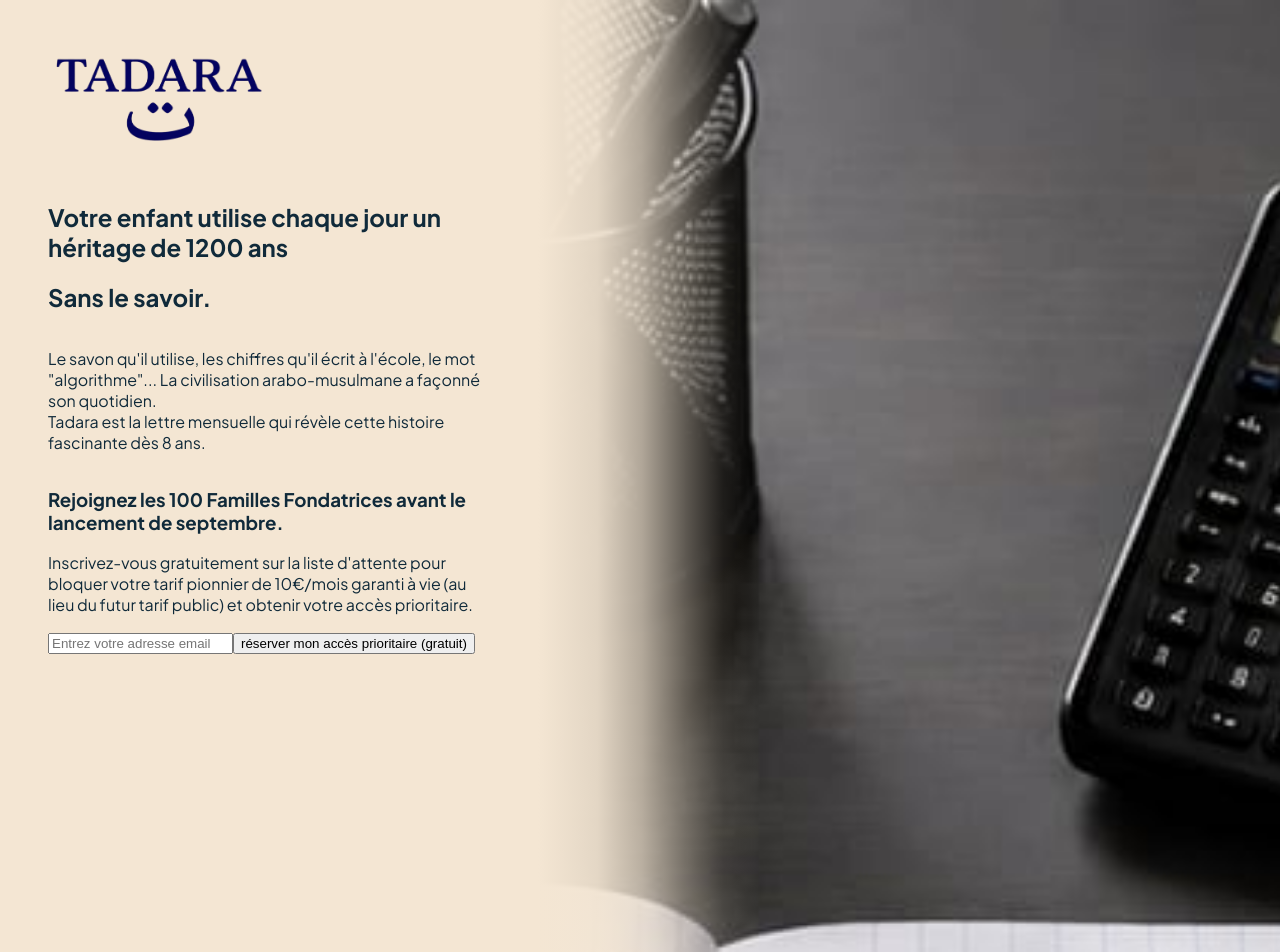
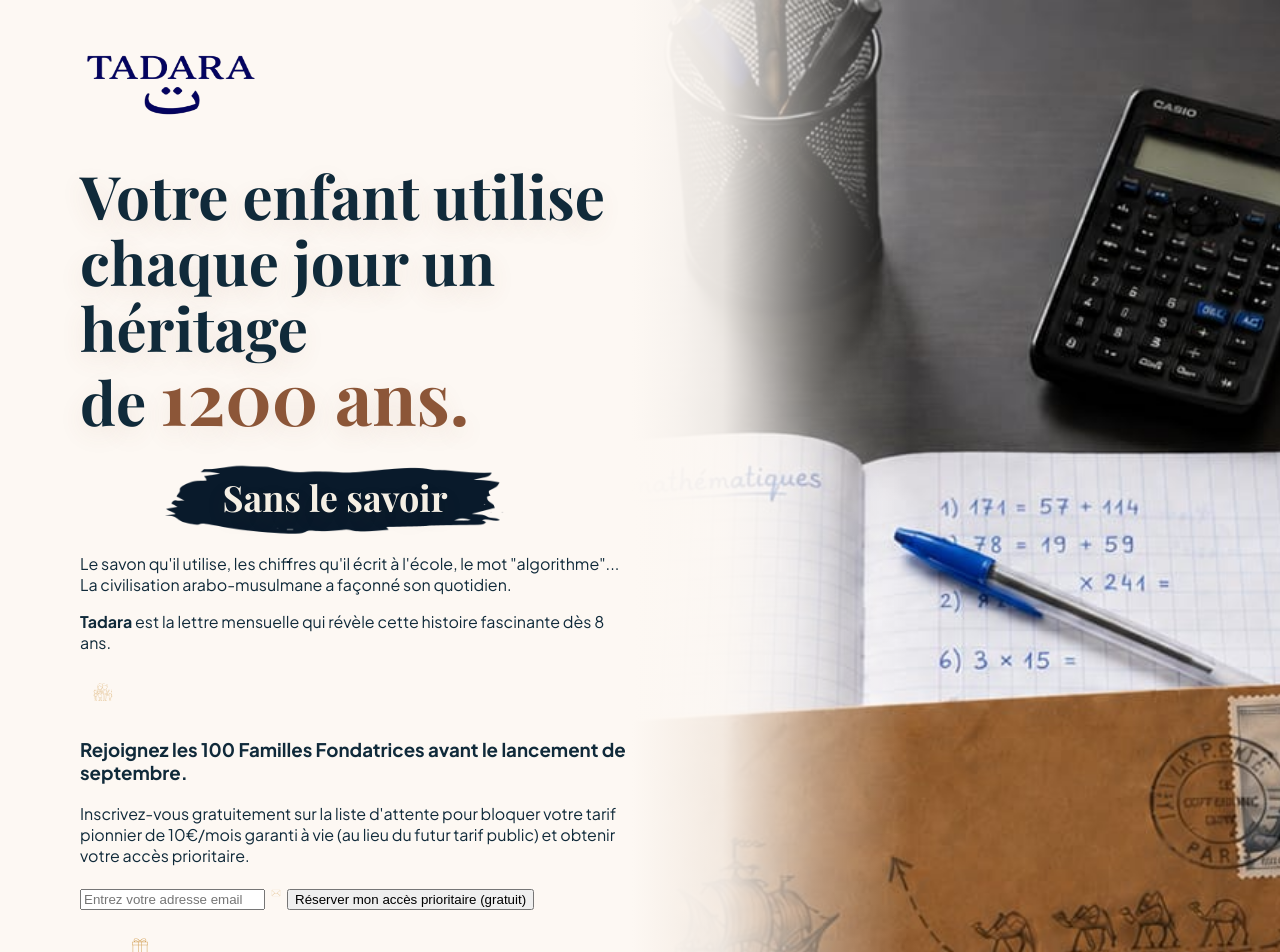
Before and after one commit to SniOpy/funooni, a React (Vite) app in the folder apps/tadara-landing/: page / in a window 1280 px wide. Shown: the top 952 px of the page. Built offline with nearby package versions, Linux system fonts and the light colour scheme.

Commit message:
💄 HERO > Use CSS  HeroHeader & HeroTitle

```diff
--- a/apps/tadara-landing/index.html
+++ b/apps/tadara-landing/index.html
@@ -5,7 +5,7 @@
     <link rel="preconnect" href="https://fonts.googleapis.com" />
     <link rel="preconnect" href="https://fonts.gstatic.com" crossorigin />
     <link
-      href="https://fonts.googleapis.com/css2?family=Caveat:wght@400;600&family=Cormorant+Garamond:ital,wght@0,300;0,400;0,600;0,700&family=Plus+Jakarta+Sans:ital,wght@0,300;0,400;0,500;0,600;0,700&display=swap"
+      href="https://fonts.googleapis.com/css2?family=Caveat:wght@400;600&family=Cormorant+Garamond:ital,wght@0,300;0,400;0,600;0,700&family=Playfair+Display:wght@600;700;800;900&family=Plus+Jakarta+Sans:ital,wght@0,300;0,400;0,500;0,600;0,700&display=swap"
       rel="stylesheet"
     />
     <link rel="icon" type="image/svg+xml" href="/favicon.svg" />
--- a/apps/tadara-landing/src/sections/hero/Hero.jsx
+++ b/apps/tadara-landing/src/sections/hero/Hero.jsx
@@ -1,184 +1,237 @@
+import './hero.css'
 import styled from 'styled-components'
+import { theme } from '../../designSystem'
+
+const HERO_BENEFITS = [
+  {
+    icon: '/images/hero/icons/cadeau.svg',
+    title: 'Zéro écran',
+    description:
+      'Une expérience 100% physique et tactile (papier, cire, vrais objets) qu’aucun algorithme ne peut remplacer.',
+  },
+  {
+    icon: '/images/hero/icons/enveloppe.svg',
+    title: 'Livré chez lui',
+    description:
+      'Chaque mois, une enveloppe vintage personnalisée directement dans sa boîte aux lettres.',
+  },
+  {
+    icon: '/images/hero/icons/medaille.svg',
+    title: 'Fier de ses racines',
+    description:
+      'Un contenu valorisant pour nourrir son identité, comprendre son histoire et grandir fier de qui il est.',
+  },
+  {
+    icon: '/images/hero/icons/ludique.svg',
+    title: 'Ludique & Captivant',
+    description:
+      'Un format court et vivant (loin des manuels scolaires barbants) pour donner le goût de lire sans pression.',
+  },
+]
 
 function Hero() {
   return (
-    <HeroSection>
-      <HeroInner>
-        <HeroContent>
-          <HeroBrand>
-            <a href="/" aria-label="Tadara — accueil">
-              <HeroLogo
+    <HeroStyled className="hero">
+      <div className="hero__inner">
+        <div className="hero__content">
+          <HeroHeaderStyled>
+            <a href="/" className="hero__logo-link" aria-label="Tadara — accueil">
+              <img
+                className="hero__logo"
                 src="/images/hero/tadara.png"
                 alt="TADARA"
-                width={220}
-                height={80}
+                width={180}
+                height={70}
                 decoding="async"
               />
             </a>
-          </HeroBrand>
-          <div className="hero-title">
-            <h1>Votre enfant utilise chaque jour un héritage de <span className="hero-title-highlight">1200 ans</span></h1>
-            <h2>Sans le savoir.</h2>
-          </div>
-          <div className="short-subtitle">
-            <p>Le savon qu'il utilise, les chiffres qu'il écrit à l'école, le mot "algorithme"... La civilisation arabo-musulmane a façonné son quotidien. <br/>Tadara est la lettre mensuelle qui révèle cette histoire fascinante dès 8 ans. </p>
-          </div>
-          <div className="emergency-offer">
-            <h3 className="emergency-offer__title">Rejoignez les 100 Familles Fondatrices avant le lancement de septembre.</h3>
-            <p className="emergency-offer__description">Inscrivez-vous gratuitement sur la liste d'attente pour bloquer votre tarif pionnier de 10€/mois garanti à vie (au lieu du futur tarif public) et obtenir votre accès prioritaire.</p>
+          </HeroHeaderStyled>
 
-            <form className="emergency-offer__form">
-              <input type="email" placeholder="Entrez votre adresse email" name='email' required/>
-              <button type="submit">réserver mon accès prioritaire (gratuit)</button>
-            </form>
+          <HeroTitleStyled>
+            <h1>
+              Votre enfant utilise
+              <br /> chaque jour un héritage <br />
+              de{' '}
+              <span className="hero-title__highlight">1200&nbsp;ans.</span>
+            </h1>
+
+            <div className="hero-subline-stack">
+              <img
+                src="/images/hero/icons/paint.png"
+                alt=""
+                className="paint-background"
+                aria-hidden="true"
+                decoding="async"
+              />
+              <h2 className="hero-subline">Sans le savoir</h2>
+            </div>
+          </HeroTitleStyled>
+
+          <div className="hero-intro">
+            <p className="hero-intro__lead">
+              Le savon qu&apos;il utilise, les chiffres qu&apos;il écrit à l&apos;école, le mot
+              &quot;algorithme&quot;... La civilisation arabo-musulmane a façonné son quotidien.
+            </p>
+            <p className="hero-intro__cta">
+              <strong>Tadara</strong>
+              {' '}
+              est la lettre mensuelle qui révèle cette histoire fascinante dès 8 ans.
+            </p>
           </div>
 
-          <div className="hero-benefits">
+          <aside className="hero-offer" aria-labelledby="hero-offer-title">
+            <div className="hero-offer__title-row">
+              <img
+                className="hero-offer__icon"
+                src="/images/hero/icons/famille.svg"
+                alt=""
+                width={46}
+                height={46}
+                aria-hidden="true"
+                decoding="async"
+              />
+              <h3 id="hero-offer-title" className="hero-offer__title">
+                Rejoignez les 100 Familles Fondatrices avant le lancement de septembre.
+              </h3>
+            </div>
+            <p className="hero-offer__description">
+              Inscrivez-vous gratuitement sur la liste d&apos;attente pour bloquer votre tarif pionnier
+              de 10€/mois garanti à vie (au lieu du futur tarif public) et obtenir votre accès prioritaire.
+            </p>
+            <form className="hero-offer__form" action="#" method="post">
+              <label className="hero-offer__field">
+                <span className="visually-hidden">Adresse email</span>
+                <input
+                  className="hero-offer__input"
+                  type="email"
+                  name="email"
+                  placeholder="Entrez votre adresse email"
+                  autoComplete="email"
+                  required
+                />
+                <span className="hero-offer__input-icon" aria-hidden="true">
+                  <img src="/images/hero/icons/enveloppe.svg" alt="" width={22} height={22} decoding="async" />
+                </span>
+              </label>
+              <button className="hero-offer__submit" type="submit">
+                Réserver mon accès prioritaire (gratuit)
+              </button>
+            </form>
+          </aside>
 
-            <div className="hero-benefits__item">
-              <img src="/images/hero/icons/cadeau.svg" alt="" />
-              <h4 className="hero-benefits__item-title">Zéro écran</h4>
-              <p className="hero-benefits__item-description">Une expérience 100% physique et tactile (papier, cire, vrais objets) qu'aucun algorithme ne peut remplacer.</p>
-            </div>
+          <ul className="hero-benefits" role="list">
+            {HERO_BENEFITS.map((item) => (
+              <li className="hero-benefits__item" key={item.title}>
+                <span className="hero-benefits__icon">
+                  <img src={item.icon} alt="" decoding="async" width={40} height={40}/>
+                </span>
+                <h4 className="hero-benefits__title">{item.title}</h4>
+                <p className="hero-benefits__description">{item.description}</p>
+              </li>
+            ))}
+          </ul>
+        </div>
 
-            <div className="hero-benefits__item">
-              <img src="" alt="" />
-              <h4 className="hero-benefits__item-title">Livré chez vous</h4>
-              <p className="hero-benefits__item-description">Chaque mois, une enveloppe vintage personnalisée directement dans sa boîte aux lettres.</p>
-            </div>
-
-            <div className="hero-benefits__item">
-              <img src="" alt="" />
-              <h4 className="hero-benefits__item-title">Fier de ses racines</h4>
-              <p className="hero-benefits__item-description">Un contenu valorisant pour nourrir son identité, comprendre son histoire et grandir fier de qui il est.</p>
-            </div>
-
-            <div className="hero-benefits__item">
-              <img src="" alt="" />
-              <h4 className="hero-benefits__item-title">Ludique et captivant</h4>
-              <p className="hero-benefits__item-description">Un format court et vivant (loin des manuels scolaires barbants) pour donner le goût de lire sans pression.</p>
-            </div>
-          </div>
-        </HeroContent>
-
-        <HeroVisual>
-          <HeroImage
+        <div className="hero__visual">
+          <img
+            className="hero__picture"
             src="/images/hero/hero-tadara.jpg"
-            alt="Enfant découvrant une enveloppe éducative sur un bureau avec livres et objets du quotidien"
+            alt="Enfant découvrant une enveloppe Tadara parmi livres et objets sur un bureau."
+            decoding="async"
           />
-          <HeroImageFade />
-        </HeroVisual>
-      </HeroInner>
-    </HeroSection>
+          <div className="hero__fade" aria-hidden="true" />
+        </div>
+      </div>
+    </HeroStyled>
   )
 }
 
-export default Hero
+const HeroStyled = styled.div`
+  padding-left: 5rem;
+`;
 
-const HeroSection = styled.section`
-  width: 100%;
-  min-height: 100svh;
-  background: var(--color-cream);
-  overflow: hidden;
-`
+const HeroHeaderStyled = styled.div`
+  display: flex;
+  justify-content: space-between;
+  align-items: center;
+  padding-top: 3rem;
+`;
 
-const HeroInner = styled.div`
-  display: grid;
-  grid-template-columns: 42% 58%;
-  min-height: 100svh;
 
-  @media (max-width: 992px) {
-    grid-template-columns: 1fr;
-    min-height: auto;
+/* Bloc titre : serif sur le h1 de façon explicite ; le sous-titre garde aussi la pile titres comme avant le wrapper générique. */
+const HeroTitleStyled = styled.div`
+  display: flex;
+  flex-direction: column;
+  gap: clamp(0.3rem, 1.2vw, 0.55rem);
+
+  font-family: ${theme.typography.fontFamily.heading};
+  font-size: ${theme.typography.fontSize['3xl']};
+  text-shadow: ${theme.shadows.vintageCard};
+  line-height: 1.1;
+
+  h1 {
+    margin-bottom: 15px;
+  }
+
+  .hero-title__highlight {
+    color: ${theme.colors.brand.secondary};
+    font-size: clamp(2rem, 4.5vw + 1rem, 4.5rem);
+    line-height: 1;
+  }
+
+  /* Empile décoration + H2 dans la même case : centrés ensemble sur tous les viewports */
+  .hero-subline-stack {
+    display: grid;
+    justify-items: center;
+    align-items: center;
+    justify-self: start;
+    align-self: start;
+    padding-left: clamp(1.75rem, 12vw - 2rem, 5.3125rem);
+    min-width: 0;
+    width: max-content;
+    max-width: 100%;
+  }
+
+  .hero-subline-stack .paint-background,
+  .hero-subline-stack .hero-subline {
+    grid-area: 1 / 1;
+  }
+
+  .paint-background {
+    width: clamp(240px, 42vw + 4rem, 340px);
+    height: auto;
+    z-index: 0;
+    pointer-events: none;
+    justify-self: center;
+    align-self: center;
+  }
+
+  .hero-subline {
+    margin: 0;
+    padding: 0;
+    font-size: ${theme.typography.fontSize['4xl']};
+    color: ${theme.colors.brand.bgLight};
+    z-index: 1;
+    position: relative;
+    text-align: center;
   }
 `
 
-const HeroContent = styled.div`
-  background: var(--color-cream);
-  padding: 48px 48px 32px 48px;
-  position: relative;
-  z-index: 2;
+  /* const HeroMainHeading = styled.h1`
 
-  display: flex;
-  flex-direction: column;
-  justify-content: center;
+  color: ${theme.colors.brand.primary};
+  text-shadow: 0 0 10px rgba(0, 0, 0, 0.1);
+  padding-left: 5rem;
 
-  @media (max-width: 992px) {
-    order: 2;
-    padding: 24px;
-  }
-`
-
-const HeroBrand = styled.div`
-  margin-bottom: clamp(1.25rem, 3.2vw, 2rem);
-  flex-shrink: 0;
-
-  a {
-    display: inline-block;
-    line-height: 0;
-    text-decoration: none;
-  }
-`
-
-const HeroLogo = styled.img`
-  display: block;
-  width: clamp(128px, 26vw, 220px);
-  height: auto;
-`
-
-const HeroVisual = styled.div`
-  position: relative;
-  min-height: 100svh;
-  overflow: hidden;
-  background: var(--color-cream);
-
-  @media (max-width: 992px) {
-    order: 1;
-    min-height: 42vh;
+  span {
+    color: ${theme.colors.brand.accent};
+    font-size: 64px;
   }
 
-  @media (max-width: 768px) {
-    min-height: 38vh;
+  .hero-subline__text{
+    font-size: 24px;
+    color: black;
   }
-`
+` */
 
-const HeroImage = styled.img`
-  width: 100%;
-  height: 100%;
-  display: block;
-  object-fit: cover;
-  object-position: center center;
-
-  @media (max-width: 992px) {
-    object-position: center top;
-  }
-`
-
-const HeroImageFade = styled.div`
-  position: absolute;
-  inset: 0;
-  pointer-events: none;
-
-  /* Desktop : fondu horizontal de gauche vers droite */
-  background: linear-gradient(
-    90deg,
-    rgba(244, 230, 211, 1) 0%,
-    rgba(244, 230, 211, 0.92) 8%,
-    rgba(244, 230, 211, 0.72) 14%,
-    rgba(244, 230, 211, 0.38) 20%,
-    rgba(244, 230, 211, 0.12) 25%,
-    rgba(244, 230, 211, 0) 30%
-  );
-
-  @media (max-width: 992px) {
-    /* Mobile : fondu vertical vers le beige en bas */
-    background: linear-gradient(
-      180deg,
-      rgba(244, 230, 211, 0) 58%,
-      rgba(244, 230, 211, 0.18) 72%,
-      rgba(244, 230, 211, 0.5) 82%,
-      rgba(244, 230, 211, 0.82) 91%,
-      rgba(244, 230, 211, 1) 100%
-    );
-  }
-`
+export default Hero
--- /dev/null
+++ b/apps/tadara-landing/src/sections/hero/hero.css
@@ -0,0 +1,72 @@
+/* ------------------------------------------------------------------
+   Hero — mise en page seule : 2 colonnes + image pleine hauteur + fondu.
+   Pas de styles pour le texte (titres, form, cartes, bénéfices).
+   Ton arrière‑plan doit rester lisible avec `body { background-color: #fdf8f3; }`.
+------------------------------------------------------------------ */
+
+.hero {
+  width: 100%;
+  background: #fdf8f3;
+}
+
+.hero__inner {
+  display: grid;
+  grid-template-columns: minmax(0, 46%) minmax(0, 54%);
+  grid-template-rows: minmax(0, 1fr);
+  align-items: stretch;
+  min-height: 100svh;
+}
+
+/* Colonne gauche — uniquement comportement grille, aucun typo ici */
+.hero__content {
+  min-width: 0;
+}
+
+.hero__visual {
+  position: relative;
+  min-height: 100%;
+  background: #fdf8f3;
+}
+
+.hero__picture {
+  display: block;
+  width: 100%;
+  height: 100%;
+  min-height: 100%;
+  object-fit: cover;
+  object-position: center;
+}
+
+.hero__fade {
+  position: absolute;
+  inset: 0;
+  pointer-events: none;
+  background: linear-gradient(
+    90deg,
+    rgb(253 248 243 / 1) 0%,
+    rgb(253 248 243 / 0.9) 14%,
+    rgb(253 248 243 / 0.42) 28%,
+    rgb(253 248 243 / 0) 43%
+  );
+}
+
+@media (max-width: 992px) {
+  .hero__inner {
+    grid-template-columns: 1fr;
+    min-height: auto;
+  }
+
+  .hero__visual {
+    order: -1;
+    min-height: clamp(260px, 42svh, 480px);
+  }
+
+  .hero__fade {
+    background: linear-gradient(
+      180deg,
+      rgb(253 248 243 / 0) 42%,
+      rgb(253 248 243 / 0.78) 72%,
+      rgb(253 248 243 / 1) 100%
+    );
+  }
+}
--- a/apps/tadara-landing/src/styles/design-system.css
+++ b/apps/tadara-landing/src/styles/design-system.css
@@ -6,7 +6,7 @@
   --color-cream: #f4e6d3;
   --color-cream-light: #faf1e4;
   --color-navy: #0b2a3d;
-  --color-gold: #b7893b;
+  --color-gold: #d4a35c;
   --color-brown: #6f4324;
   --color-text: #102a3a;
   --color-muted: #5f6b73;
@@ -23,8 +23,8 @@
   --container-padding-mobile: 24px;
 
   /* Polices déjà chargées dans index.html — repli système si bloquées */
-  --font-heading-stack: 'Cormorant Garamond', Georgia, 'Times New Roman',
-    serif;
+  --font-heading-stack: 'Playfair Display', 'Cormorant Garamond', Georgia,
+    'Times New Roman', serif;
   --font-body-stack: 'Plus Jakarta Sans', system-ui, -apple-system,
     'Segoe UI', Roboto, sans-serif;
 }
@@ -39,7 +39,7 @@
   margin: 0;
   font-family: var(--font-body-stack);
   color: var(--color-text);
-  background-color: var(--color-cream-light);
+  background-color: #fdf8f3;
 }
 
 /* Libellés visuellement masqués mais lus par les lecteurs d’écran */
```
Also changed, not shown: apps/tadara-landing/src/designSystem.js (+6 -2 lines), apps/tadara-landing/public/images/hero/icons/boussole.svg (added), apps/tadara-landing/public/images/hero/icons/paint.png (added).
